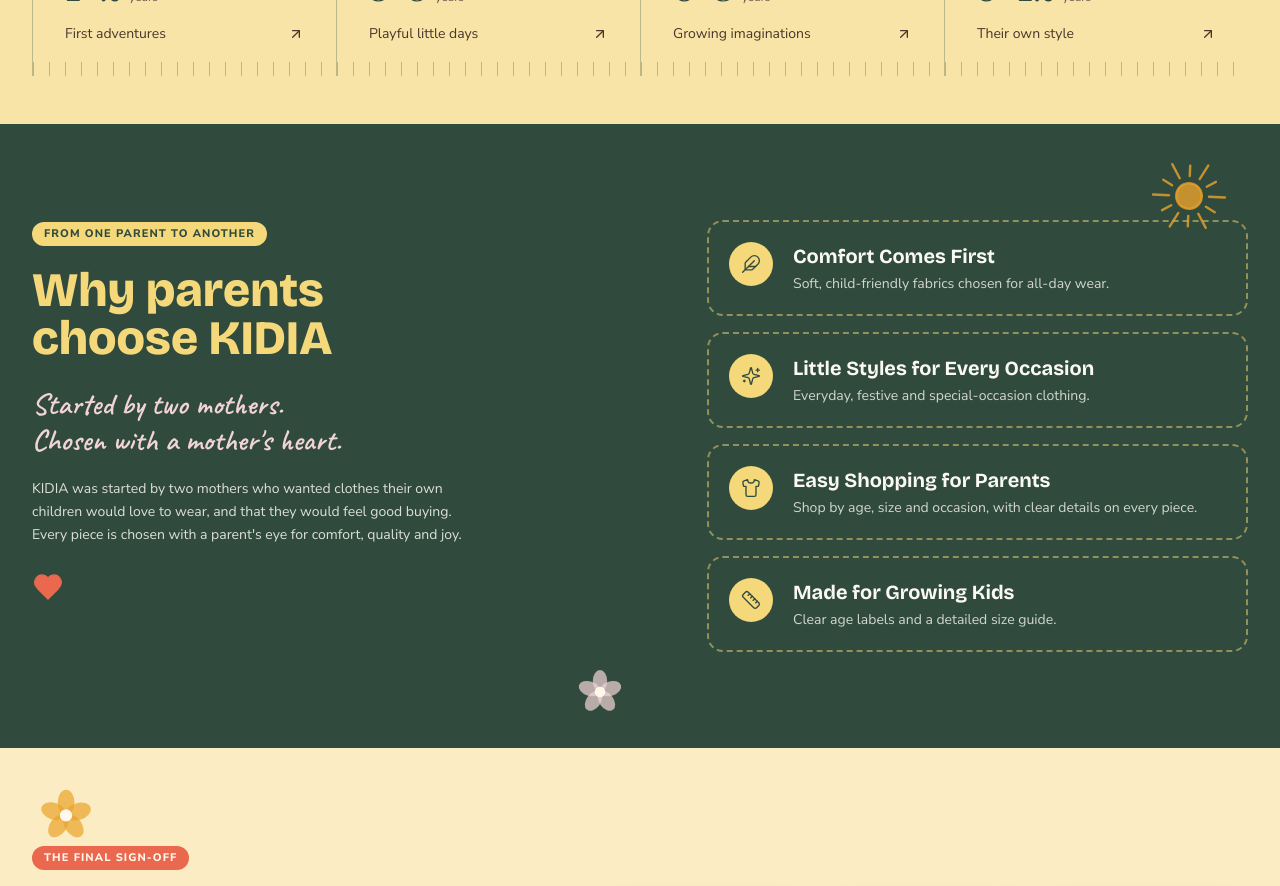
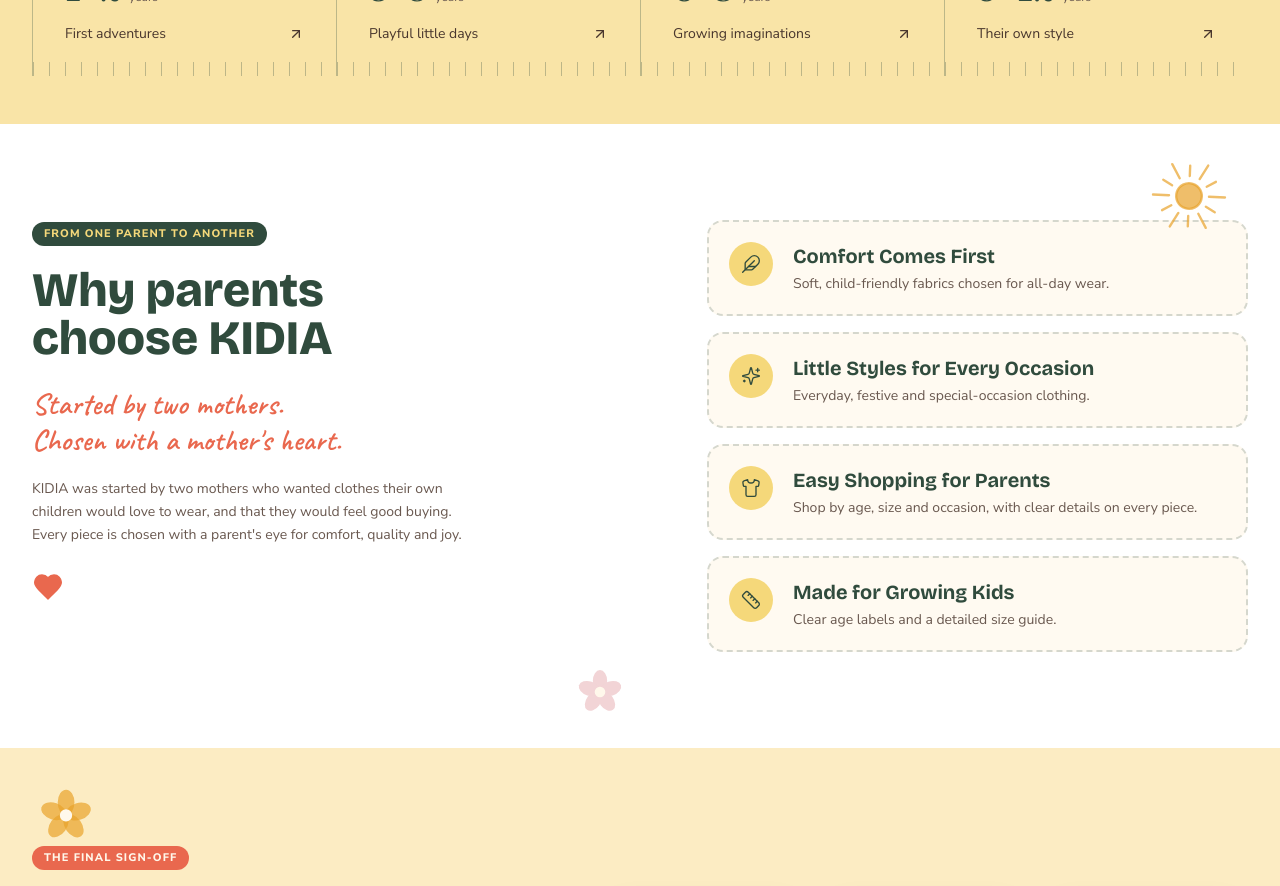
Before and after one commit to Prachijainn24/kidia-website, a React (Vite) app: page / in a window 1280 px wide. Shown: the part 3940-4826 px from the top of the page. Built offline with nearby package versions, Linux system fonts and the light colour scheme; the HTML template or start-up script is replaced by a standard one; what @lovable.dev/cloud-auth-js would draw is missing.

Commit message:
Changes
Co-authored-by: Prachijainn24 <161868878+Prachijainn24@users.noreply.github.com>

```diff
--- a/src/pages/Index.tsx
+++ b/src/pages/Index.tsx
@@ -65,10 +65,10 @@ const Index = () => (
     </section>
 
 
-    <section className="relative overflow-hidden bg-primary py-16 text-primary-foreground md:py-24" aria-labelledby="promise-title"><Float className="right-[4%] top-8 h-20 w-20 text-marigold/80" spin><Sunburst /></Float><Float className="bottom-8 left-[45%] h-12 w-12 text-blush/70" delay={1}><Flower /></Float>
+    <section className="relative overflow-hidden bg-card py-16 md:py-24" aria-labelledby="promise-title"><Float className="right-[4%] top-8 h-20 w-20 text-marigold/70" spin><Sunburst /></Float><Float className="bottom-8 left-[45%] h-12 w-12 text-blush" delay={1}><Flower /></Float>
       <div className="container-kidia grid gap-10 md:grid-cols-[1.1fr_1fr] md:gap-20">
-        <motion.div {...fade}><Sticker className="mb-5 bg-butter text-primary">From one parent to another</Sticker><h2 id="promise-title" className="font-display text-4xl font-extrabold leading-tight text-butter md:text-5xl">Why parents<br />choose KIDIA</h2><p className="mt-6 max-w-md font-hand text-3xl text-blush">Started by two mothers.<br />Chosen with a mother's heart.</p><p className="mt-5 max-w-md text-sm leading-relaxed text-primary-foreground/85">KIDIA was started by two mothers who wanted clothes their own children would love to wear, and that they would feel good buying. Every piece is chosen with a parent's eye for comfort, quality and joy.</p><Heart className="mt-6 h-8 w-8 fill-coral text-coral" strokeWidth={1} /></motion.div>
-        <div className="space-y-4">{[{ I: Feather, t: 'Comfort Comes First', d: 'Soft, child-friendly fabrics chosen for all-day wear.' }, { I: Sparkles, t: 'Little Styles for Every Occasion', d: 'Everyday, festive and special-occasion clothing.' }, { I: Shirt, t: 'Easy Shopping for Parents', d: 'Shop by age, size and occasion, with clear details on every piece.' }, { I: Ruler, t: 'Made for Growing Kids', d: 'Clear age labels and a detailed size guide.' }].map(({ I, t, d }) => <motion.div key={t} {...fade} className="flex gap-5 rounded-2xl border-2 border-dashed border-butter/50 p-5"><span className="grid h-11 w-11 shrink-0 place-items-center rounded-full bg-butter"><I className="h-5 w-5 text-primary" strokeWidth={1.6} /></span><div><h3 className="font-display text-xl font-bold text-primary-foreground">{t}</h3><p className="mt-1 text-sm text-primary-foreground/80">{d}</p></div></motion.div>)}</div>
+        <motion.div {...fade}><Sticker className="mb-5 bg-primary text-butter">From one parent to another</Sticker><h2 id="promise-title" className="font-display text-4xl font-extrabold leading-tight text-primary md:text-5xl">Why parents<br />choose KIDIA</h2><p className="mt-6 max-w-md font-hand text-3xl text-coral">Started by two mothers.<br />Chosen with a mother's heart.</p><p className="mt-5 max-w-md text-sm leading-relaxed text-muted-foreground">KIDIA was started by two mothers who wanted clothes their own children would love to wear, and that they would feel good buying. Every piece is chosen with a parent's eye for comfort, quality and joy.</p><Heart className="mt-6 h-8 w-8 fill-coral text-coral" strokeWidth={1} /></motion.div>
+        <div className="space-y-4">{[{ I: Feather, t: 'Comfort Comes First', d: 'Soft, child-friendly fabrics chosen for all-day wear.' }, { I: Sparkles, t: 'Little Styles for Every Occasion', d: 'Everyday, festive and special-occasion clothing.' }, { I: Shirt, t: 'Easy Shopping for Parents', d: 'Shop by age, size and occasion, with clear details on every piece.' }, { I: Ruler, t: 'Made for Growing Kids', d: 'Clear age labels and a detailed size guide.' }].map(({ I, t, d }) => <motion.div key={t} {...fade} className="flex gap-5 rounded-2xl border-2 border-dashed border-primary/20 bg-background/70 p-5"><span className="grid h-11 w-11 shrink-0 place-items-center rounded-full bg-butter"><I className="h-5 w-5 text-primary" strokeWidth={1.6} /></span><div><h3 className="font-display text-xl font-bold text-primary">{t}</h3><p className="mt-1 text-sm text-muted-foreground">{d}</p></div></motion.div>)}</div>
       </div>
     </section>
 
```
